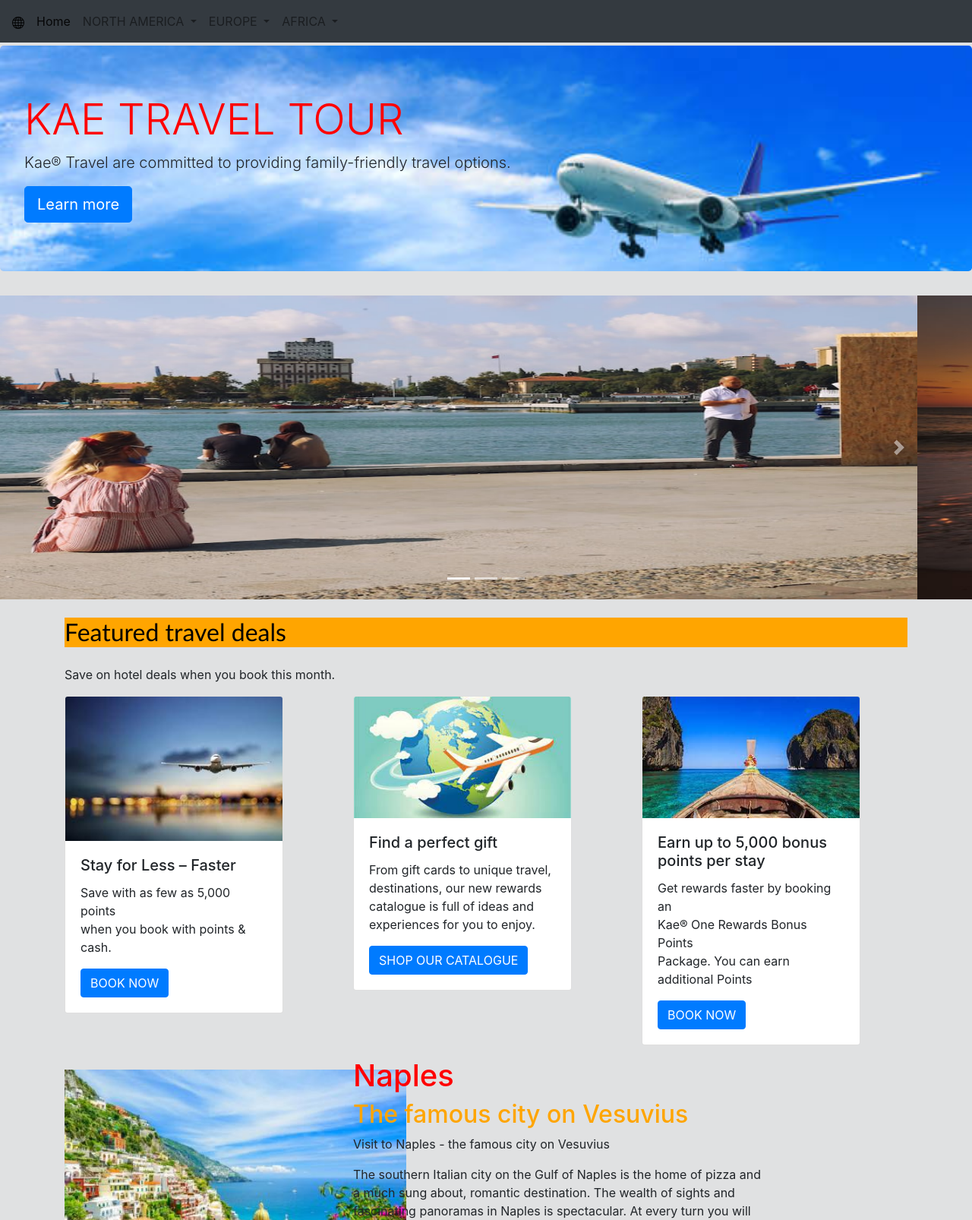
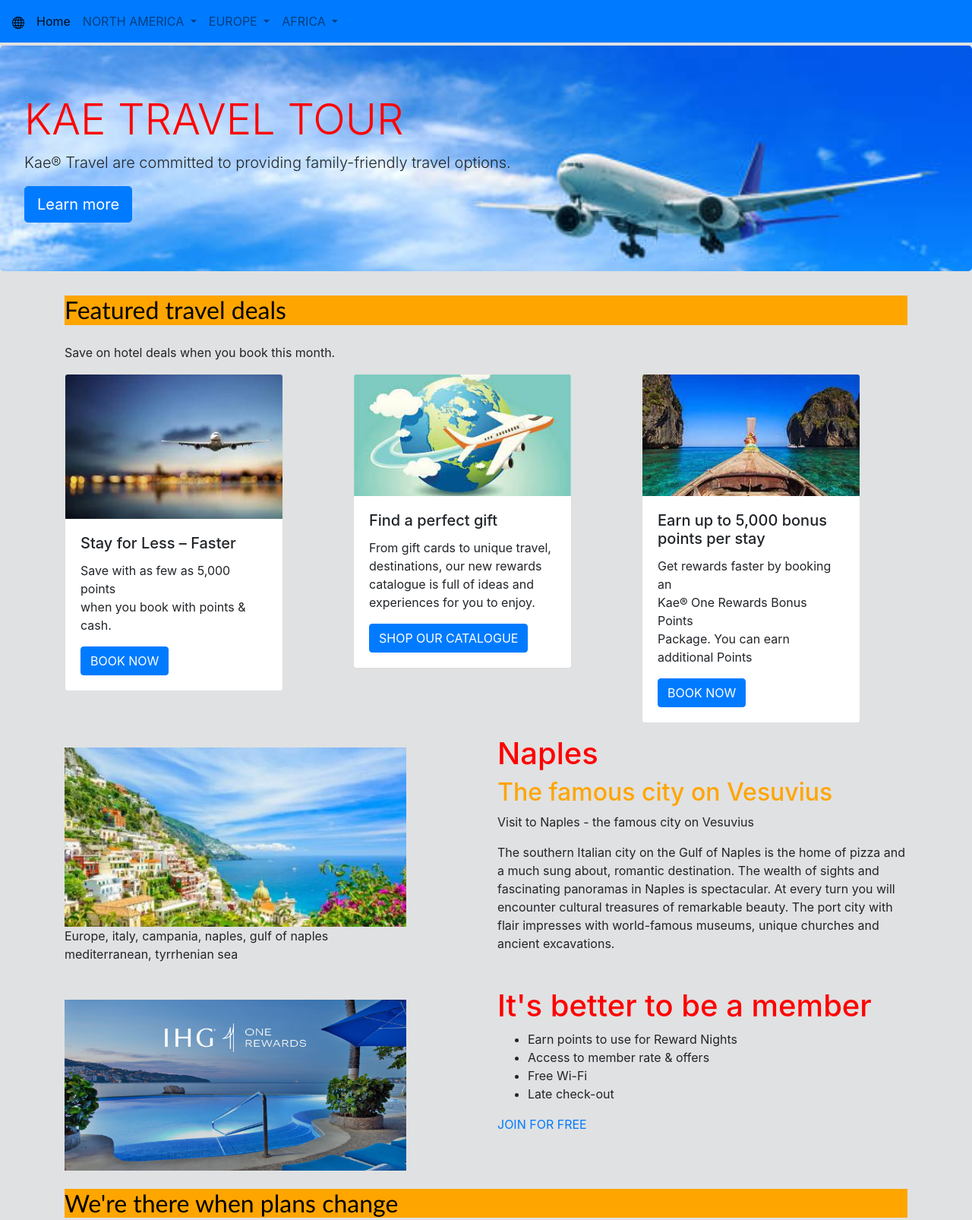
Before and after one commit to kaemoney0147/D8-bootstrap-travel-agency, a plain HTML site: page index.html in a window 1280 px wide. Shown: the top 1606 px of the page at 76% size. Drawn offline with nearby package versions, Linux system fonts and the light colour scheme.

Commit message:
carousel is amended

```diff
--- a/index.html
+++ b/index.html
@@ -9,7 +9,7 @@
     <title>KAE TRAVELANDTOUR</title>
 </head>
 <body>
-    <nav class="navbar navbar-expand-lg navbar-light bg-dark">
+    <nav class="navbar navbar-expand-lg navbar-light bg-primary">
         <a class="navbar-brand mr-2" href="#"><img src="./images/globe.svg"></a>
         <button class="navbar-toggler" type="button" data-toggle="collapse" data-target="#navbarSupportedContent" aria-controls="navbarSupportedContent" aria-expanded="false" aria-label="Toggle navigation">
           <span class="navbar-toggler-icon"></span>
@@ -57,40 +57,11 @@
         <p class="lead">Kae® Travel are committed to providing family-friendly travel options.</p>
         <a class="btn btn-primary btn-lg" href="#" role="button">Learn more</a>
       </div>
-
-      <div id="carouselExampleIndicators" class="carousel slide" data-ride="carousel">
-        <ol class="carousel-indicators">
-          <li data-target="#carouselExampleIndicators" data-slide-to="0" class="active"></li>
-          <li data-target="#carouselExampleIndicators" data-slide-to="1"></li>
-          <li data-target="#carouselExampleIndicators" data-slide-to="2"></li>
-        </ol>
-        <div class="carousel-inner">
-          <div class="carousel-item active">
-            <img src="./images/image1.jpg" class="d-block w-100" alt="...">
-
-          </div>
-          <div class="carousel-item">
-            <img src="images/image2.jpg" class="d-block w-100" alt="...">
-          </div>
-          <div class="carousel-item">
-            <img src="./images/image3.jpg" class="d-block w-100" alt="...">
-          </div>
-        </div>
-
-        <button class="carousel-control-prev" type="button" data-target="#carouselExampleIndicators" data-slide="prev">
-          <span class="carousel-control-prev-icon" aria-hidden="true"></span>
-          <span class="sr-only">Previous</span>
-        </button>
-        <button class="carousel-control-next" type="button" data-target="#carouselExampleIndicators" data-slide="next">
-          <span class="carousel-control-next-icon" aria-hidden="true"></span>
-          <span class="sr-only">Next</span>
-        </button>
-      </div>
       <div class="container mt-4">
         <h2 class="hero-tex">Featured travel deals</h2>
         <p>Save on hotel deals when you book this month.</p>
         <div class="row">
-            <div class="col-sm-6 col-md-3 col-xl-4">
+            <div class="col-sm">
                 <div class="card" style="width: 18rem;">
                     <img src="./images/downland1.jpeg" class="card-img-top" alt="...">
                     <div class="card-body">
@@ -100,7 +71,7 @@
                     </div>
                   </div>
             </div>
-            <div class="col-sm-6 col-md-3 col-xl-4">
+            <div class="col-sm">
                 <div class="card" style="width: 18rem;">
                     <img src="./images/downland2.jpeg" class="card-img-top" alt="...">
                     <div class="card-body">
@@ -112,7 +83,7 @@
                     </div>
                   </div>
             </div>
-            <div class="col-sm-6 col-md-3 col-xl-4">
+            <div class="col-sm">
                 <div class="card" style="width: 18rem;">
                     <img src="./images/downland3.jpeg" class="card-img-top" alt="...">
                     <div class="card-body">
@@ -129,7 +100,7 @@
 
       <div id='row-cat' class="container mt-3">
         <div class="row">
-          <div class="col-sm-6 col-md-3 col-xl-4 col-6">
+          <div class="col-6">
             <img src="./images/2064-1596631810-3-thumb.jpeg" width="450" class="mt-3">
             <p>
             Europe, italy, campania, naples, gulf of naples<br> mediterranean, tyrrhenian sea</p>
@@ -150,7 +121,7 @@
         </div>
         <div id="row-cat" class="container mt-3">
             <div class="row">
-              <div class=" col-sm-6 col-md-3 col-xl-4 col-6">
+              <div class="col-6">
                 <img src="./images/ihgor-enrollment-brand-homepage1-1440x720.jpeg" width="450" class="mt-3">
               </div>
               <div class="col-6">
```
